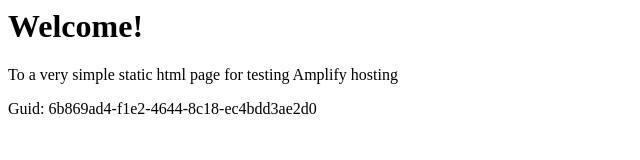
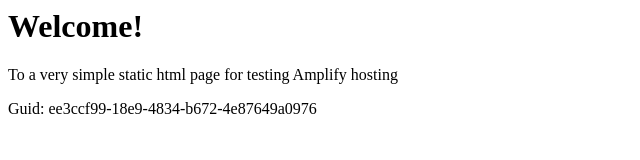
Before and after one commit to aws-aemilia-mxp/Github-PR-Commit-Integration-Test-DoNotTouch-GitHubWebhookPushCanaryTest-v1-prod-eu-south-1, a website: page src/index.html in a window 1280 px wide. Shown: the full height of the page, 0-640 px from the left. Drawn offline with Linux system fonts and the light colour scheme.

Commit message:
commit from integ tests

```diff
--- a/src/index.html
+++ b/src/index.html
@@ -12,6 +12,6 @@
 <body>
     <h1>Welcome!</h1>
     <p>To a very simple static html page for testing Amplify hosting</p>
-    <p>Guid: 6b869ad4-f1e2-4644-8c18-ec4bdd3ae2d0</p></body>
+    <p>Guid: ee3ccf99-18e9-4834-b672-4e87649a0976</p></body>
 
 </html>
```
